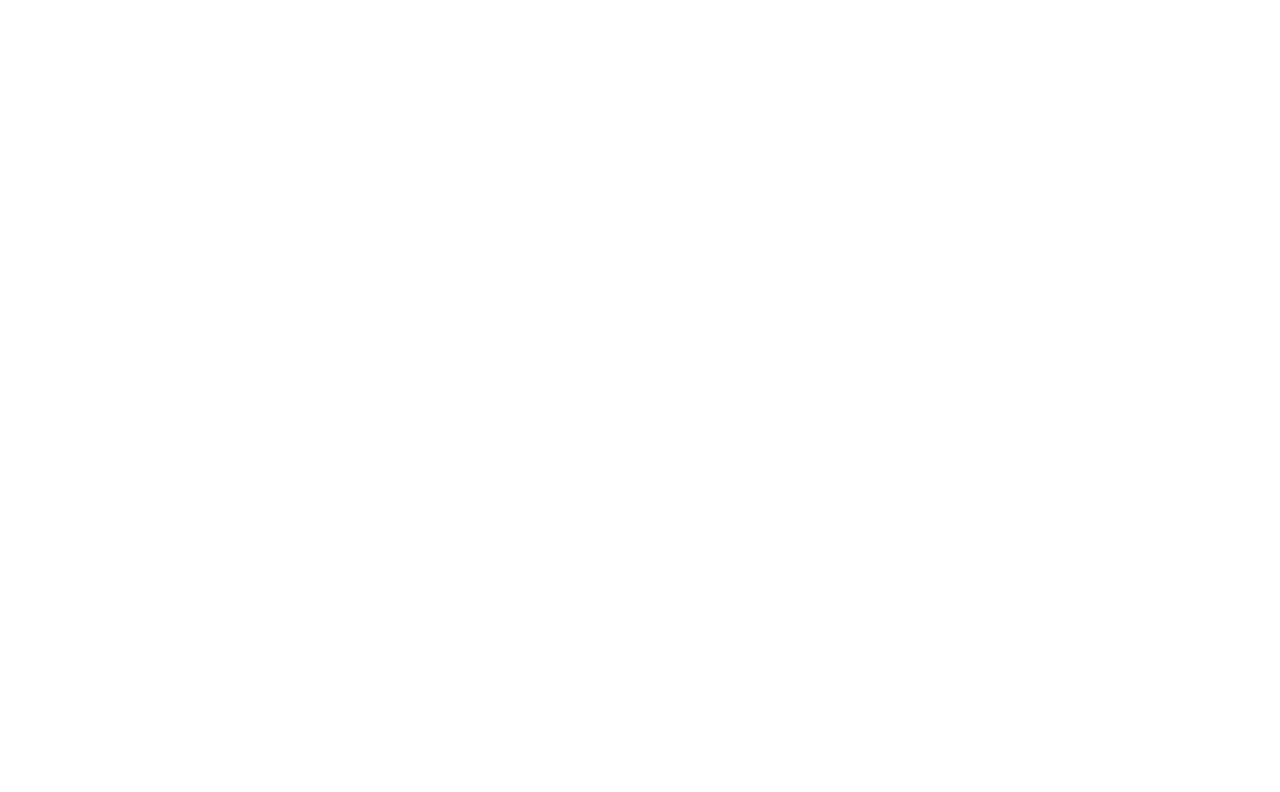
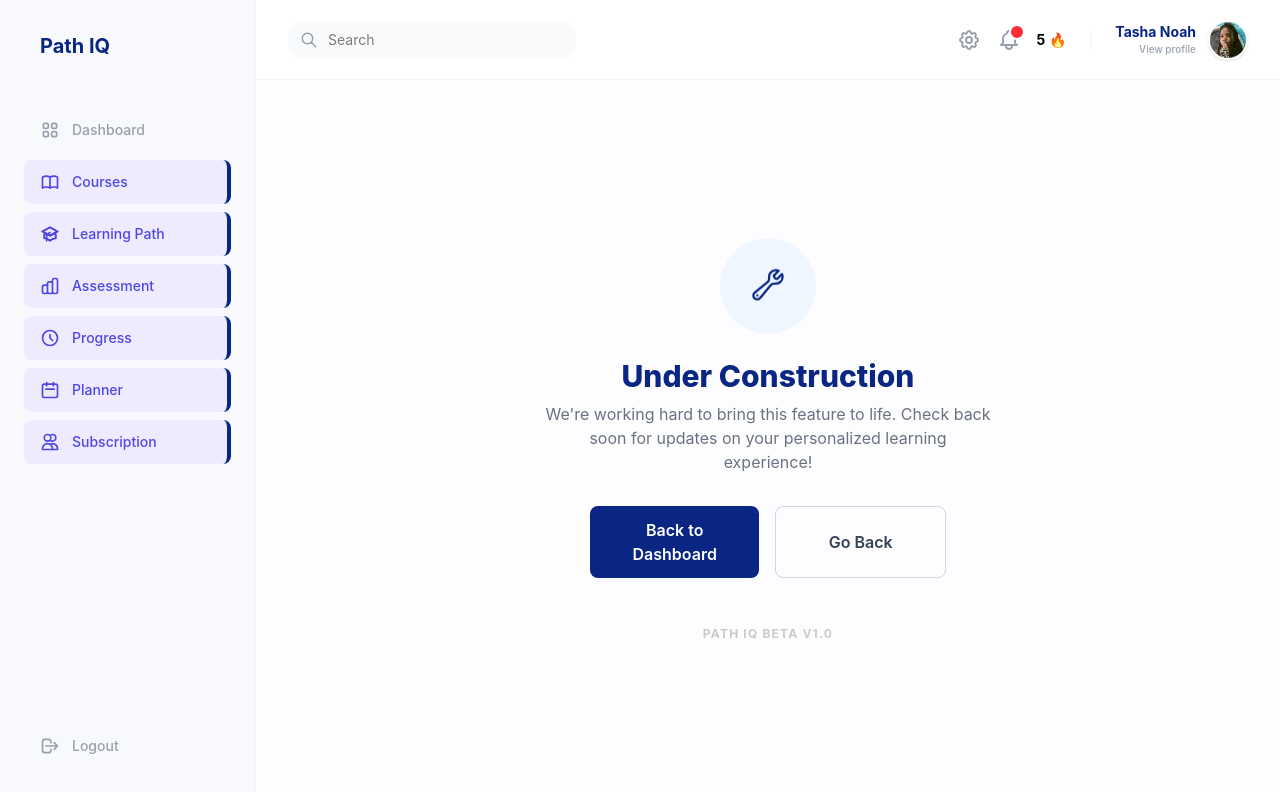
Before and after one commit to EmmanuelOzoemena/PathIQ, a React (Vite) app: page /unavailable in a window 1280 px wide. Before the commit this address had no page. Shown: the top 792 px of the page. Built offline with nearby package versions, Linux system fonts and the light colour scheme.

Commit message:
feat: add under construction page and redirect inactive sidebar links

```diff
--- a/src/App.jsx
+++ b/src/App.jsx
@@ -5,6 +5,7 @@ import SelectRole from "./features/onboarding/pages/SelectRole";
 import AccountDetails from "./features/onboarding/pages/AccountDetails";
 import SignIn from "./features/onboarding/pages/SignIn";
 import StudentDashboard from "./features/student/pages/StudentDashboard";
+import PageUnavailable from "./features/dashboard/pages/PageUnavailable";
 
 function App() {
   return (
@@ -25,6 +26,8 @@ function App() {
 
         {/* Dashboard Routes */}
         <Route path="/dashboard" element={<StudentDashboard />} />
+
+        <Route path="/unavailable" element={<PageUnavailable />} />
       </Routes>
     </>
   );
--- a/src/components/dashboard/Sidebar.jsx
+++ b/src/components/dashboard/Sidebar.jsx
@@ -15,17 +15,17 @@ import {
 const Sidebar = () => {
   const menuItems = [
     { name: "Dashboard", icon: <HiOutlineViewGrid />, path: "/dashboard" },
-    { name: "Courses", icon: <HiOutlineBookOpen />, path: "/courses" },
+    { name: "Courses", icon: <HiOutlineBookOpen />, path: "/unavailable" },
     {
       name: "Learning Path",
       icon: <HiOutlineAcademicCap />,
-      path: "/learning-path",
+      path: "/unavailable",
     },
-    { name: "Assessment", icon: <HiOutlineChartBar />, path: "/assessment" },
-    { name: "Progress", icon: <HiOutlineClock />, path: "/progress" },
-    { name: "Planner", icon: <HiOutlineCalendar />, path: "/planner" },
+    { name: "Assessment", icon: <HiOutlineChartBar />, path: "/unavailable" },
+    { name: "Progress", icon: <HiOutlineClock />, path: "/unavailable" },
+    { name: "Planner", icon: <HiOutlineCalendar />, path: "/unavailable" },
     // { name: "Reward", icon: <HiOutlineTrophy />, path: "/reward" },
-    { name: "Subscription", icon: <HiOutlineUsers />, path: "/subscription" },
+    { name: "Subscription", icon: <HiOutlineUsers />, path: "/unavailable" },
   ];
 
   return (
--- /dev/null
+++ b/src/features/dashboard/pages/PageUnavailable.jsx
@@ -0,0 +1,51 @@
+import React from 'react';
+import { useNavigate } from 'react-router-dom';
+import DashboardLayout from '../../../layouts/DashboardLayout';
+import { HiOutlineWrench } from 'react-icons/hi2';
+import { Button } from '../../../components/ui/Button';
+
+const PageUnavailable = () => {
+  const navigate = useNavigate();
+
+  return (
+    <DashboardLayout>
+      <div className="flex flex-col items-center justify-center min-h-[calc(100vh-80px)] p-8 text-center">
+        {/* Icon Container */}
+        <div className="w-24 h-24 bg-blue-50 rounded-full flex items-center justify-center mb-6">
+          <HiOutlineWrench className="text-4xl text-[#0A2684] animate-bounce" />
+        </div>
+
+        <h1 className="text-3xl font-extrabold text-[#0A2684] mb-2">
+          Under Construction
+        </h1>
+        <p className="text-gray-500 max-w-md mb-8">
+          We're working hard to bring this feature to life. Check back soon for updates on your personalized learning experience!
+        </p>
+
+        <div className="flex gap-4">
+          <Button
+            onClick={() => navigate('/dashboard')}
+            className="bg-[#0A2684] px-8 py-3"
+          >
+            Back to Dashboard
+          </Button>
+          <Button
+            variant="outline"
+            onClick={() => navigate(-1)} // Goes to previous page
+            className="px-8 py-3"
+          >
+            Go Back
+          </Button>
+        </div>
+
+        {/* Decorative element */}
+        <div className="mt-12 opacity-20 grayscale">
+            {/* You can put a small Path IQ logo or watermark here */}
+            <p className="text-xs font-bold tracking-widest uppercase">Path IQ Beta v1.0</p>
+        </div>
+      </div>
+    </DashboardLayout>
+  );
+};
+
+export default PageUnavailable;
```
